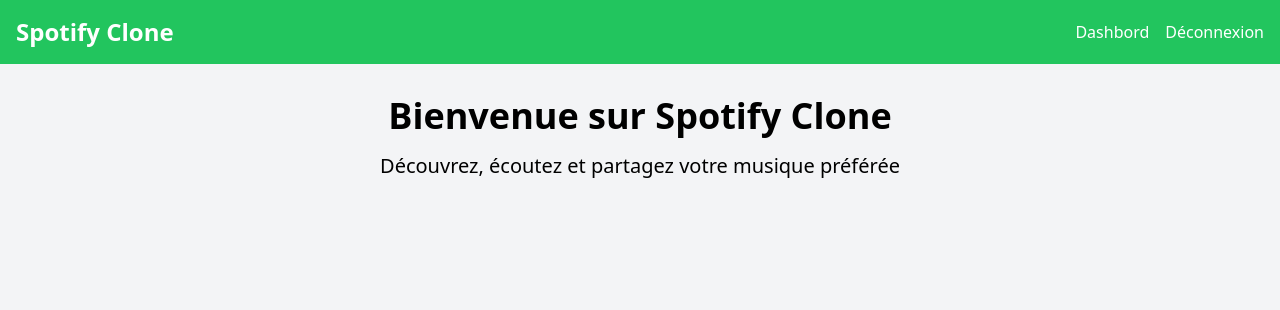
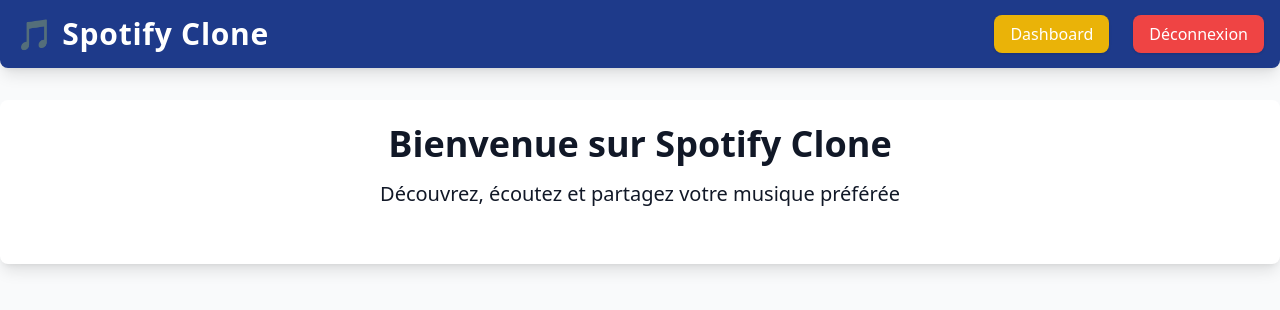
Before and after one commit to zakariyabentaleb/Mezzika, a PHP site: page /index.php in a window 1280 px wide. Shown: the top 310 px of the page. Run offline with PHP 8.4, Linux system fonts and the light colour scheme; the visitor is signed in with stand-in values (Sample User, id 1); some libraries are stand-ins or nearby versions.

Commit message:
fix bugs

```diff
--- a/views/layout.php
+++ b/views/layout.php
@@ -6,45 +6,47 @@
     <title>Spotify Clone</title>
     <script src="https://cdn.tailwindcss.com"></script>
 </head>
-<body class="bg-gray-100">
-    <nav class="bg-green-500 p-4">
+<body class="bg-gray-50 text-gray-900">
+
+    <!-- Navbar -->
+    <nav class="bg-blue-900 p-4 shadow-lg rounded-b-lg">
         <div class="container mx-auto flex justify-between items-center">
-            <a href="index.php" class="text-white text-2xl font-bold">Spotify Clone</a>
-            <ul class="flex space-x-4">
+            <a href="index.php" class="text-white text-3xl font-extrabold tracking-wide">🎵 Spotify Clone</a>
+            <ul class="flex space-x-6">
 
                 <?php if (!isset($_SESSION['user_id'])): ?>
-                <li><a href="index.php?action=public_playlists" class="text-white">Playlists </a></li>
-                <li><a href="index.php?action=songs" class="text-white">Chansons</a></li>
-                <li><a href="index.php?action=login" class="text-white">Connexion</a></li>
-                <li><a href="index.php?action=register" class="text-white">Inscription</a></li>
+                    <li><a href="index.php?action=public_playlists" class="text-white hover:text-emerald-300 transition">Playlists</a></li>
+                    <li><a href="index.php?action=songs" class="text-white hover:text-emerald-300 transition">Chansons</a></li>
+                    <li><a href="index.php?action=login" class="bg-emerald-500 text-white px-4 py-2 rounded-lg shadow hover:bg-emerald-600 transition">Connexion</a></li>
+                    <li><a href="index.php?action=register" class="bg-white text-blue-900 px-4 py-2 rounded-lg shadow hover:bg-gray-200 transition">Inscription</a></li>
                 <?php endif; ?>
+
                 <?php if (isset($_SESSION['user_id']) && ($_SESSION['role'] === 'user' || $_SESSION['role'] === 'artist')): ?>
-                    <li><a href="index.php?action=songs" class="text-white">Chansons</a></li>
-                    <li><a href="index.php?action=public_playlists" class="text-white">Playlists publiques</a></li>
-                    <li><a href="index.php?action=playlists" class="text-white">Mes playlists</a></li>
+                    <li><a href="index.php?action=songs" class="text-white hover:text-emerald-300 transition">Chansons</a></li>
+                    <li><a href="index.php?action=public_playlists" class="text-white hover:text-emerald-300 transition">Playlists publiques</a></li>
+                    <li><a href="index.php?action=playlists" class="text-white hover:text-emerald-300 transition">Mes playlists</a></li>
+                    <li><a href="index.php?action=liked_songs" class="text-white hover:text-emerald-300 transition">❤️ Chansons aimées</a></li>
+                <?php endif; ?>
 
-                    <li><a href="index.php?action=liked_songs" class="text-white">Chansons aimées</a></li>
+                <?php if (isset($_SESSION['role']) && $_SESSION['role'] === 'artist'): ?>
+                    <li><a href="index.php?action=artist_songs" class="text-white hover:text-emerald-300 transition">Mes chansons</a></li>
+                <?php endif; ?>
 
-                    <?php endif; ?>
+                <?php if (isset($_SESSION['role']) && $_SESSION['role'] === 'admin'): ?>
+                    <li><a href="index.php?action=admin" class="bg-yellow-500 text-white px-4 py-2 rounded-lg shadow hover:bg-yellow-600 transition">Dashboard</a></li>
+                <?php endif; ?>
 
-                    <?php if (isset($_SESSION['role']) && $_SESSION['role'] === 'artist'): ?>
-
-                        <li><a href="index.php?action=artist_songs" class="text-white">Mes chansons</a></li>
-                        <!-- <li><a href="index.php?action=upload" class="text-white">Téléverser</a></li> -->
-                    <?php endif; ?>
-                    <?php if (isset($_SESSION['role']) && $_SESSION['role'] === 'admin'): ?>
-
-                        <li><a href="index.php?action=admin" class="text-white">Dashbord</a></li>
-                        <li><a href="index.php?action=logout" class="text-white">Déconnexion</a></li>
-                    <?php endif; ?>
-                    <?php if (isset($_SESSION['user_id']) && ($_SESSION['role'] === 'user' || $_SESSION['role'] === 'artist')): ?>
-                    <li><a href="index.php?action=logout" class="text-white">Déconnexion</a></li>
-                    <?php endif; ?>
+                <?php if (isset($_SESSION['user_id'])): ?>
+                    <li><a href="index.php?action=logout" class="bg-red-500 text-white px-4 py-2 rounded-lg shadow hover:bg-red-600 transition">Déconnexion</a></li>
+                <?php endif; ?>
             </ul>
         </div>
     </nav>
-    <div class="container mx-auto mt-8">
+
+    <!-- Contenu -->
+    <div class="container mx-auto mt-8 p-6 bg-white shadow-lg rounded-lg">
         <?php echo $content; ?>
     </div>
+
 </body>
 </html>
```
